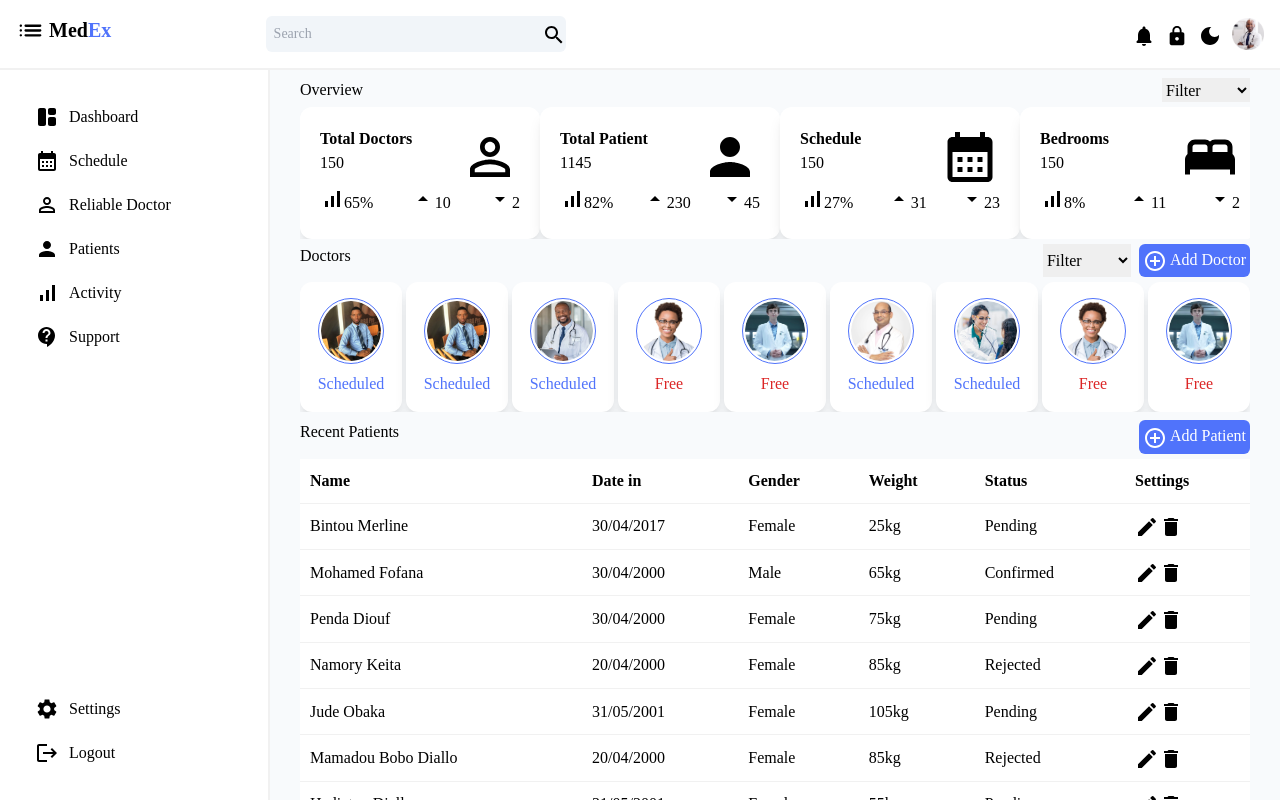
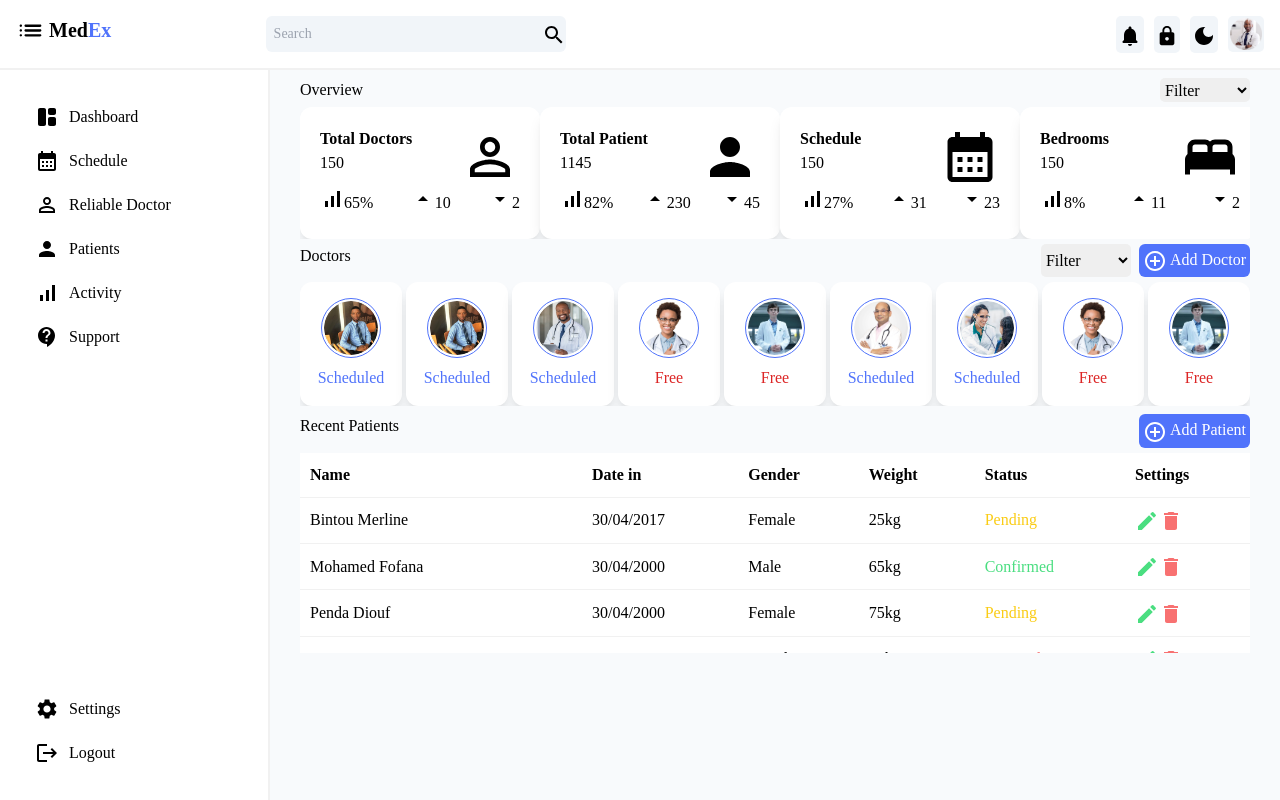
Before and after one commit to MohamedYansane/react-hospital-dashboard, a React (Create React App) app: page / in a window 1280 px wide. Built offline with nearby package versions, Linux system fonts and the light colour scheme; the HTML template or start-up script is replaced by a standard one.

Commit message:
done with main-content responsivity

```diff
--- a/src/App.js
+++ b/src/App.js
@@ -1,4 +1,4 @@
-import { useState, useEffect } from "react";
+import { useState } from "react";
 import "./App.css";
 import { Header } from "./components/header/Header";
 import dashboard from "./menu.png";
@@ -90,13 +90,13 @@ function App() {
           </ul>
           {/** end of sidebar bottom */}
         </section>
-        <section className="main-content">
+        <section className={`main-content ${active ? "active" : ""}`}>
           {/*begining of overview section (div) including cards */}
           <div className="over-view">
             {/*begining of title section (div) */}
             <div className="title">
               <h1 className="section-title">Overview</h1>
-              <select name="" id="" defaultValue="filter">
+              <select name="" id="" defaultValue="filter" className="filter">
                 <option value="filter" disabled>
                   Filter
                 </option>
@@ -154,8 +154,8 @@ function App() {
           <div className="doctors">
             <div className="title">
               <h1 className="section-title">Doctors</h1>
-              <div className="filter add">
-                <select name="" id="" defaultValue="filter">
+              <div className=" add">
+                <select name="" id="" defaultValue="filter" className="filter">
                   <option value="filter" disabled>
                     Filter
                   </option>
@@ -239,12 +239,15 @@ function App() {
                 type="submit"
                 className="bg-doctor-blue text-white p-1 rounded-md"
               >
-                <AddCircleOutline /> Add Patient{" "}
+                <AddCircleOutline /> Add Patient
               </button>
             </div>
-            {/** begining of the table part */}
-            <div className="table bg-white w-full overflow-y-scroll">
-              <table className="w-full text-left">
+            {/** begining of the table part remarque quand je mets classe table
+             * la propriete height ne s'appliquera pas et overflow scroll non plus
+             * la classe table est deja implemente par tailwind
+             */}
+            <div className="table-patient bg-white ">
+              <table>
                 <thead>
                   <tr>
                     <th>Name</th>
@@ -264,8 +267,8 @@ function App() {
                     <td className="pending">Pending</td>
                     <td>
                       <span>
-                        <Edit />
-                        <Delete />
+                        <Edit className="text-green-400 cursor-pointer" />
+                        <Delete className="text-red-400 cursor-pointer" />
                       </span>
                     </td>
                   </tr>
@@ -277,8 +280,8 @@ function App() {
                     <td className="confirmed">Confirmed</td>
                     <td>
                       <span>
-                        <Edit />
-                        <Delete />
+                        <Edit className="text-green-400 cursor-pointer" />
+                        <Delete className="text-red-400 cursor-pointer" />
                       </span>
                     </td>
                   </tr>
@@ -290,8 +293,8 @@ function App() {
                     <td className="pending">Pending</td>
                     <td>
                       <span>
-                        <Edit />
-                        <Delete />
+                        <Edit className="text-green-400 cursor-pointer" />
+                        <Delete className="text-red-400 cursor-pointer" />
                       </span>
                     </td>
                   </tr>
@@ -303,8 +306,8 @@ function App() {
                     <td className="rejected">Rejected</td>
                     <td>
                       <span>
-                        <Edit />
-                        <Delete />
+                        <Edit className="text-green-400 cursor-pointer" />
+                        <Delete className="text-red-400 cursor-pointer" />
                       </span>
                     </td>
                   </tr>
@@ -316,8 +319,8 @@ function App() {
                     <td className="pending">Pending</td>
                     <td>
                       <span>
-                        <Edit />
-                        <Delete />
+                        <Edit className="text-green-400 cursor-pointer" />
+                        <Delete className="text-red-400 cursor-pointer" />
                       </span>
                     </td>
                   </tr>
@@ -329,8 +332,8 @@ function App() {
                     <td className="rejected">Rejected</td>
                     <td>
                       <span>
-                        <Edit />
-                        <Delete />
+                        <Edit className="text-green-400 cursor-pointer" />
+                        <Delete className="text-red-400 cursor-pointer" />
                       </span>
                     </td>
                   </tr>
@@ -342,8 +345,8 @@ function App() {
                     <td className="pending">Pending</td>
                     <td>
                       <span>
-                        <Edit />
-                        <Delete />
+                        <Edit className="text-green-400 cursor-pointer" />
+                        <Delete className="text-red-400 cursor-pointer" />
                       </span>
                     </td>
                   </tr>
--- a/src/index.css
+++ b/src/index.css
@@ -46,6 +46,13 @@
     .p-icon {
         font-size: 22px !important;
         cursor: pointer;
+        padding: 2px;
+        background: #f1f5f9;
+        border-radius: 5px;
+        -webkit-border-radius: 5px;
+        -moz-border-radius: 5px;
+        -ms-border-radius: 5px;
+        -o-border-radius: 5px;
     }
     .lock-icon {
         font-size: 22px !important;
@@ -113,6 +120,14 @@
         display: flex;
         justify-content: space-between;
     }
+    .filter {
+        padding: 1px;
+        border-radius: 5px;
+        -webkit-border-radius: 5px;
+        -moz-border-radius: 5px;
+        -ms-border-radius: 5px;
+        -o-border-radius: 5px;
+    }
     .cards {
         display: flex;
         justify-content: space-between;
@@ -159,17 +174,27 @@
         align-items: center;
         border: 1px solid #5073fb;
         padding: 2px;
+        width: 60px;
+        height: 60px;
     }
     .img-box {
-        width: 60px;
-        height: 60px;
         overflow: hidden;
     }
-    .table {
+    .recent-patients {
+        display: flex;
+        flex-direction: column;
+    }
+    .table-patient {
+        margin-top: 5px;
         height: 200px;
-        margin-top: 5px;
+        overflow-y: scroll;
     }
     table {
+        text-align: left;
+        /*The border-collapse property sets whether
+         table borders should collapse into a single border
+          or be separated as in standard HTML.*/
+        border-collapse: collapse;
         width: 100%;
     }
     tr {
@@ -181,9 +206,31 @@
     }
 }
 
+@media screen and (max-width: 1124px) {
+    .over-view-cards,
+    .cards {
+        gap: 10px;
+    }
+    .doc-card-content {
+        width: 102px;
+        height: 130px;
+    }
+}
+
+@media screen and (max-width: 674px) {
+    .sidebar {
+        width: 240px;
+        padding: 10px;
+    }
+    .main-content {
+        width: calc(100% - 240px);
+        padding: 8px 20px 0px;
+    }
+}
+
 @layer components {
     body {
-        @apply w-full
+        @apply w-full relative
     }
     .header {
         @apply bg-white font-jetbrain p-4
@@ -217,4 +264,16 @@
     .img-box {
         @apply rounded-full
     }
+    .table {
+        @apply relative
+    }
+    .pending {
+        @apply text-yellow-400
+    }
+    .confirmed {
+        @apply text-green-400
+    }
+    .rejected {
+        @apply text-red-400
+    }
 }
```
